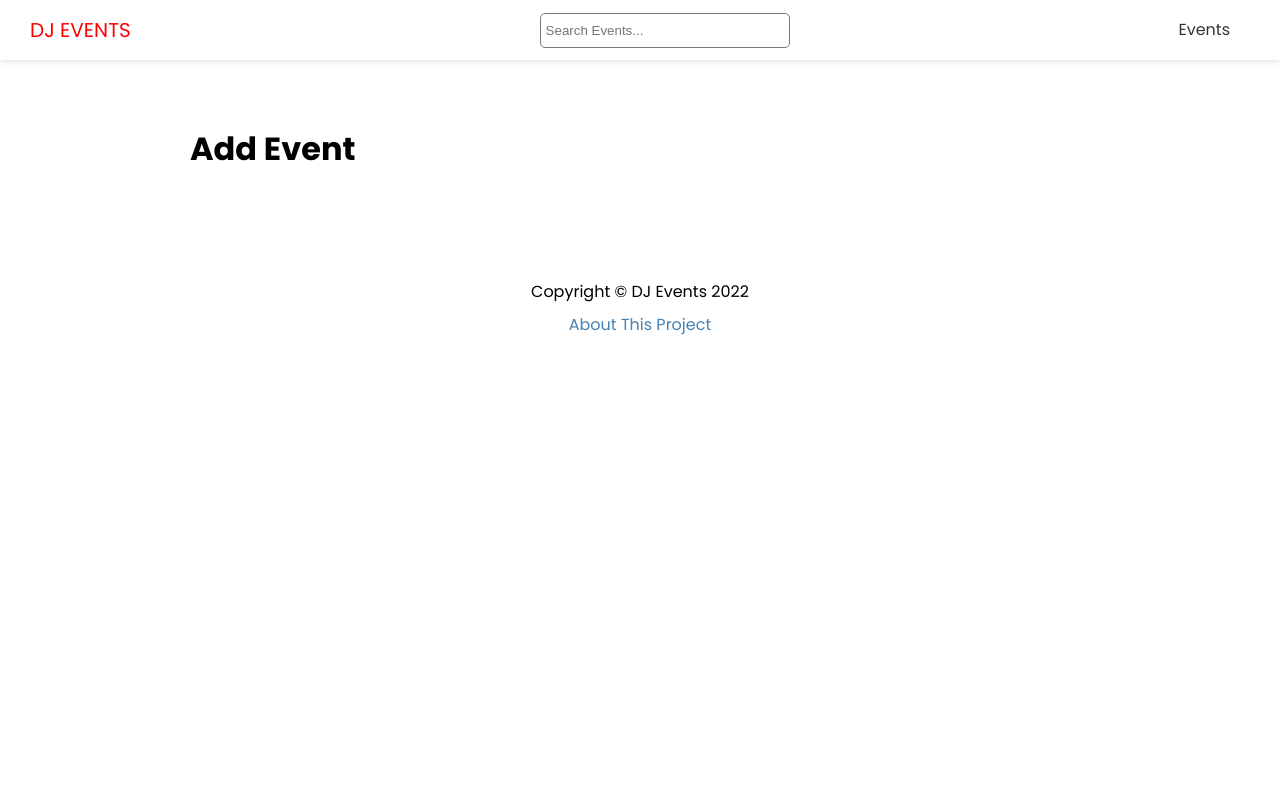
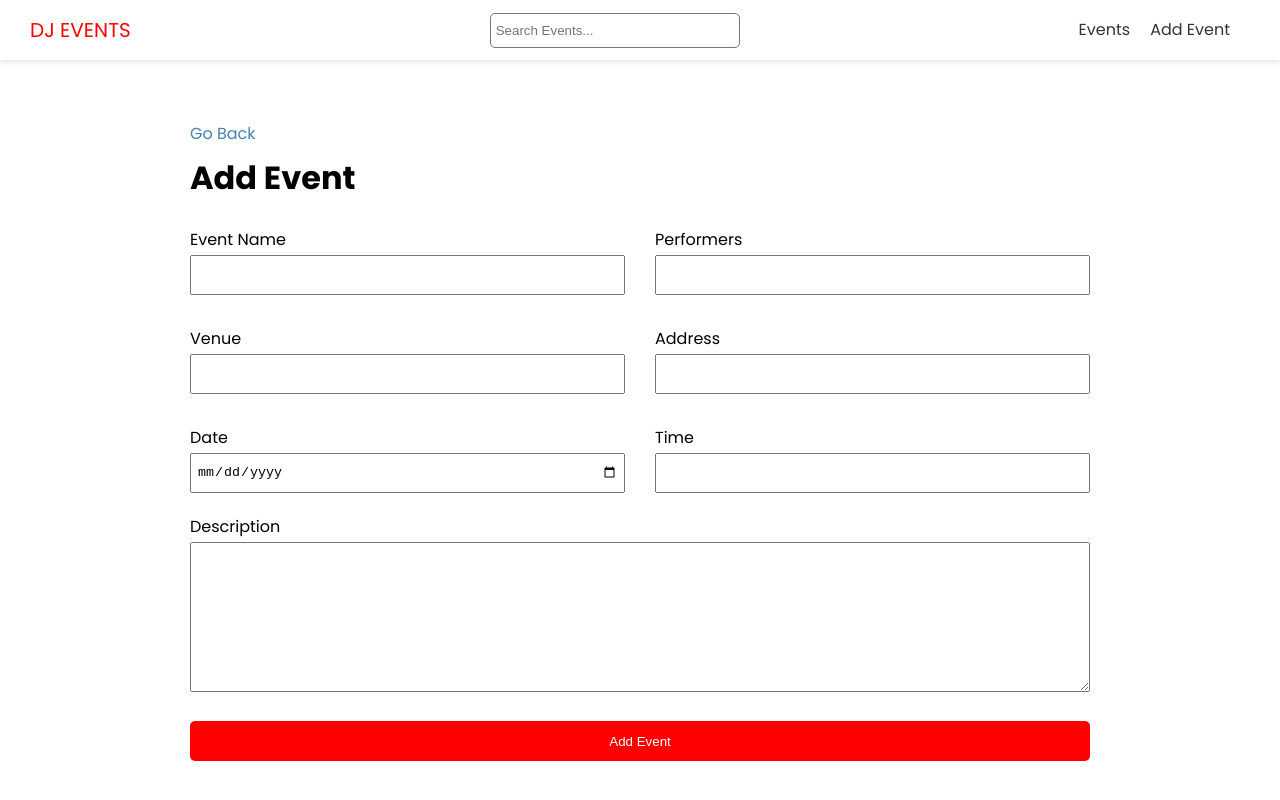
Before and after one commit to maulanakbrr/dj-events-frontend, a Next.js app: page /events/add in a window 1280 px wide. Shown: the top 800 px of the page. Built offline with nearby package versions, Linux system fonts and the light colour scheme; no server answers.

Commit message:
installed react-toastify, updated EventItem and Header components, updated EventPage - created delete event handler, updated AddEventPage and its styles module

```diff
--- a/components/EventItem.jsx
+++ b/components/EventItem.jsx
@@ -7,7 +7,7 @@
     <div className={styles.event}>
       <div className={styles.img}>
         <Image
-          src={evt.image ? evt.image.data.attributes.formats.thumbnail.url : '/images/event-default.png'}
+          src={evt?.image?.data?.attributes ? evt.image.data.attributes.formats.thumbnail.url : '/images/event-default.png'}
           alt={evt.slug ? evt.slug : 'default-image'}
           width={170}
           height={100}
--- a/components/Header.jsx
+++ b/components/Header.jsx
@@ -21,6 +21,11 @@
                         <a>Events</a>
                     </Link>
                 </li>
+                <li>
+                    <Link href='/events/add'>
+                        <a>Add Event</a>
+                    </Link>
+                </li>
             </ul>
         </nav>
     </header>
--- a/package.json
+++ b/package.json
@@ -13,6 +13,7 @@
     "react": "17.0.2",
     "react-dom": "17.0.2",
     "react-icons": "^4.3.1",
+    "react-toastify": "^9.0.8",
     "sass": "^1.51.0"
   },
   "devDependencies": {
--- a/pages/events/add.jsx
+++ b/pages/events/add.jsx
@@ -1,9 +1,99 @@
+import { ToastContainer, toast } from 'react-toastify';
+import 'react-toastify/dist/ReactToastify.css';
+import { useState } from "react"
+import { useRouter } from "next/router"
+import Link from "next/link"
 import Layout from "@/components/Layout"
+import { API_URL } from "@/config/index"
+import styles from '@/styles/AddForm.module.scss'
 
 const AddEventPage = () => {
+  const [data, setData] = useState({
+    name: '',
+    performers: '',
+    venue: '',
+    address: '',
+    time: '',
+    description: ''
+
+  })
+
+  const router = useRouter()
+
+  const handleSubmit = async e => {
+    e.preventDefault()
+
+    // validation
+    const hasEmptyFields = Object.values(data).some(el => el === "")
+
+    if(hasEmptyFields){
+      toast.error("Please fill in all fields")
+    }
+
+    const res = await fetch(`${API_URL}/api/events`, {
+      method: 'POST',
+      headers: {
+        'Content-Type': 'application/json'
+      },
+      body: JSON.stringify({data: {...data}})
+    })
+
+    if (!res.ok){
+      toast.error('Something went wrong')
+    } else {
+      const event = await res.json()
+      router.push(`${event.data.attributes.slug}`)
+    }
+  }
+
+  const handleChange = e => {
+    const {name, value} = e.target
+    setData({
+      ...data,
+      [name]: value
+    })
+  }
+
   return (
     <Layout title='Add Event'>
+      <Link href='/events'>Go Back</Link>
       <h1>Add Event</h1>
+      <ToastContainer/>
+      <form onSubmit={handleSubmit} className={styles.form}>
+        <div className={styles.grid}>
+          <div>
+            <label htmlFor="name">Event Name</label>
+            <input type="text" id="name" name="name" value={data.name} onChange={handleChange} />
+          </div>
+          <div>
+            <label htmlFor="performers">Performers</label>
+            <input type="text" id="performers" name="performers" value={data.performers} onChange={handleChange} />
+          </div>
+          <div>
+            <label htmlFor="venue">Venue</label>
+            <input type="text" id="venue" name="venue" value={data.venue} onChange={handleChange} />
+          </div>
+          <div>
+            <label htmlFor="venue">Address</label>
+            <input type="text" id="address" name="address" value={data.address} onChange={handleChange} />
+          </div>
+          <div>
+            <label htmlFor="date">Date</label>
+            <input type="date" id="date" name="date" value={data.date} onChange={handleChange} />
+          </div>
+          <div>
+            <label htmlFor="time">Time</label>
+            <input type="text" id="time" name="time" value={data.time} onChange={handleChange} />
+          </div>
+        </div>
+
+        <div>
+          <label htmlFor="description">Description</label>
+          <textarea text="text" name="description" id="description" value={data.description} onChange={handleChange}></textarea>
+        </div>
+
+        <input type="submit" value="Add Event" className="btn"/>
+      </form>
     </Layout>
   )
 }
--- /dev/null
+++ b/styles/AddForm.module.scss
@@ -0,0 +1,39 @@
+.form label {
+  display: block;
+}
+
+.form input {
+  width: 100%;
+  height: 40px;
+  padding: 5px;
+}
+
+.form textarea {
+  width: 100%;
+  height: 150px;
+}
+
+.form input[type='submit'] {
+  display: block;
+  width: 100%;
+  margin: 20px 0 30px;
+}
+
+.form .file {
+  border: 1px #ccc solid;
+  background-color: #f4f4f4;
+  padding: 10px;
+}
+
+.grid {
+  display: grid;
+  grid-template-columns: 1fr 1fr;
+  gap: 30px;
+  margin-bottom: 20px;
+}
+
+@media (max-width: 600px){
+  .grid {
+    grid-template-columns: 1fr;
+  }
+}
```
Also changed, not shown: pages/events/[slug].jsx (+33 -11 lines), 1 other file (tests, documents, lock files or other folders).
